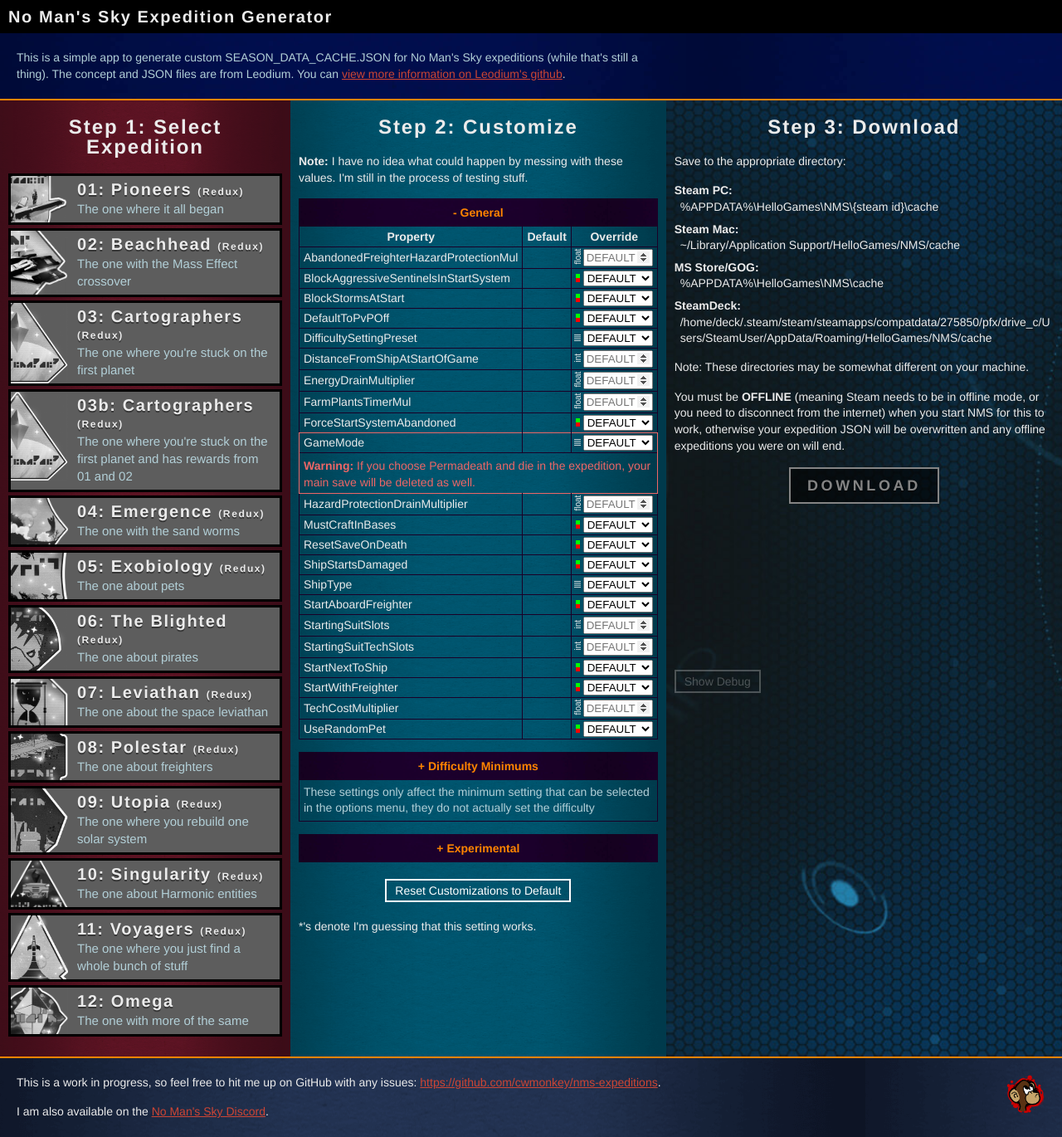
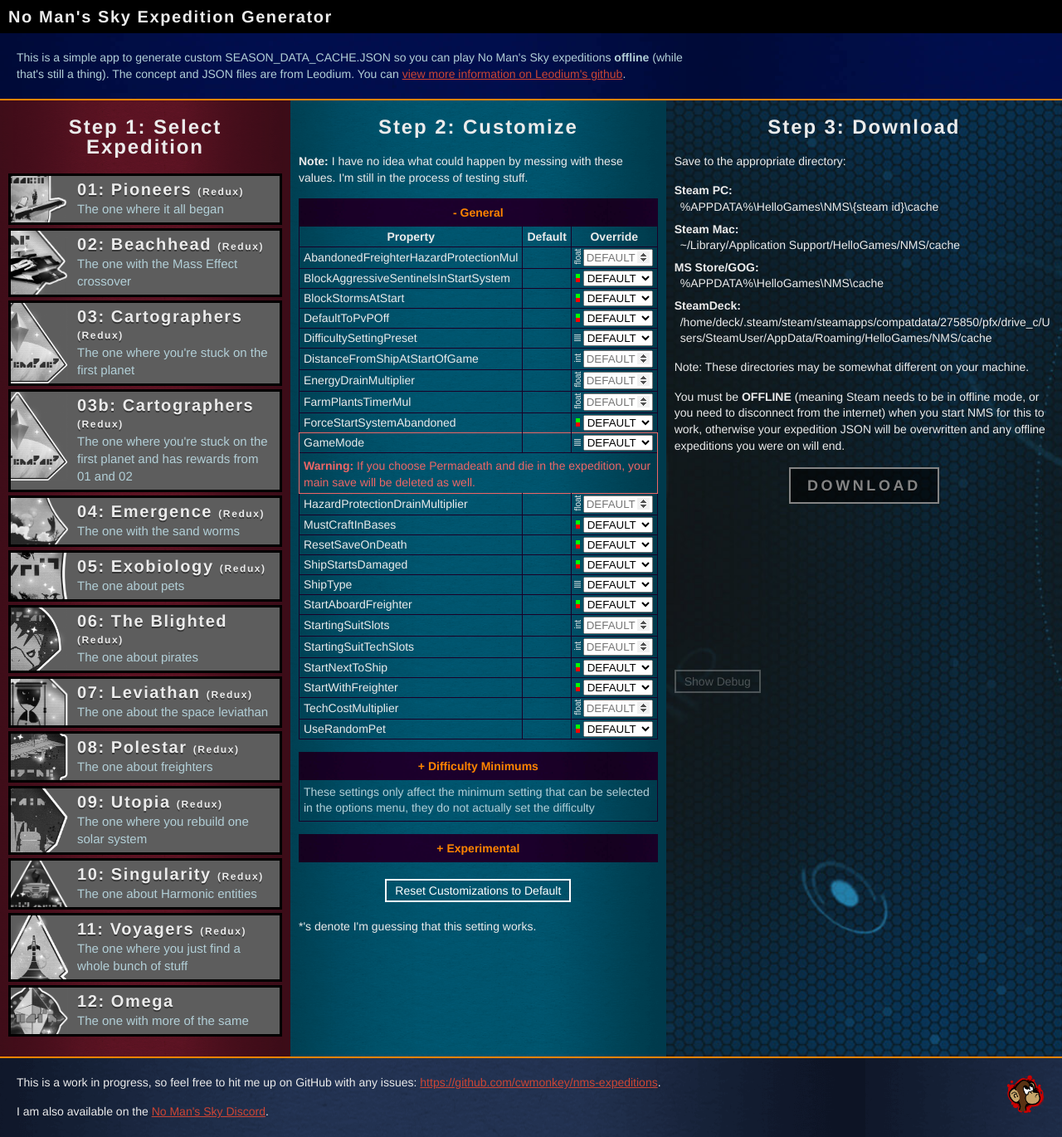
Before and after one commit to cwmonkey/nms-expeditions, a Jekyll site: the page built from index.html, in a window 1280 px wide. Shown: the whole page at 83% size. Built offline with Jekyll 4.4.1, drawn with Linux system fonts in a browser that asks for light colours; some web fonts are replaced.

Commit message:
Tweaking intro copy for clarity

```diff
--- a/_sass/_nms-expeditions-critical.scss
+++ b/_sass/_nms-expeditions-critical.scss
@@ -69,7 +69,7 @@
   }
 
   .cms {
-    max-width: 800px;
+    max-width: 850px;
   }
 }
 
--- a/index.html
+++ b/index.html
@@ -24,7 +24,7 @@
   <section class="intro"><div class="content cms">
     <h2 class="visibly-hidden">Introduction</h2>
     <p>
-      This is a simple app to generate custom SEASON_DATA_CACHE.JSON for No Man's Sky expeditions (while that's still a thing). The concept and JSON files are from Leodium. You can <a href="https://github.com/leodium/leodium-ReLive-NoMansSky-Expeditions-Offline" target="_blank">view more information on Leodium's github</a>.
+      This is a simple app to generate custom SEASON_DATA_CACHE.JSON so you can play No Man's Sky expeditions <strong>offline</strong> (while that's still a thing). The concept and JSON files are from Leodium. You can <a href="https://github.com/leodium/leodium-ReLive-NoMansSky-Expeditions-Offline" target="_blank">view more information on Leodium's github</a>.
     </p>
   </div></section>
 
```
